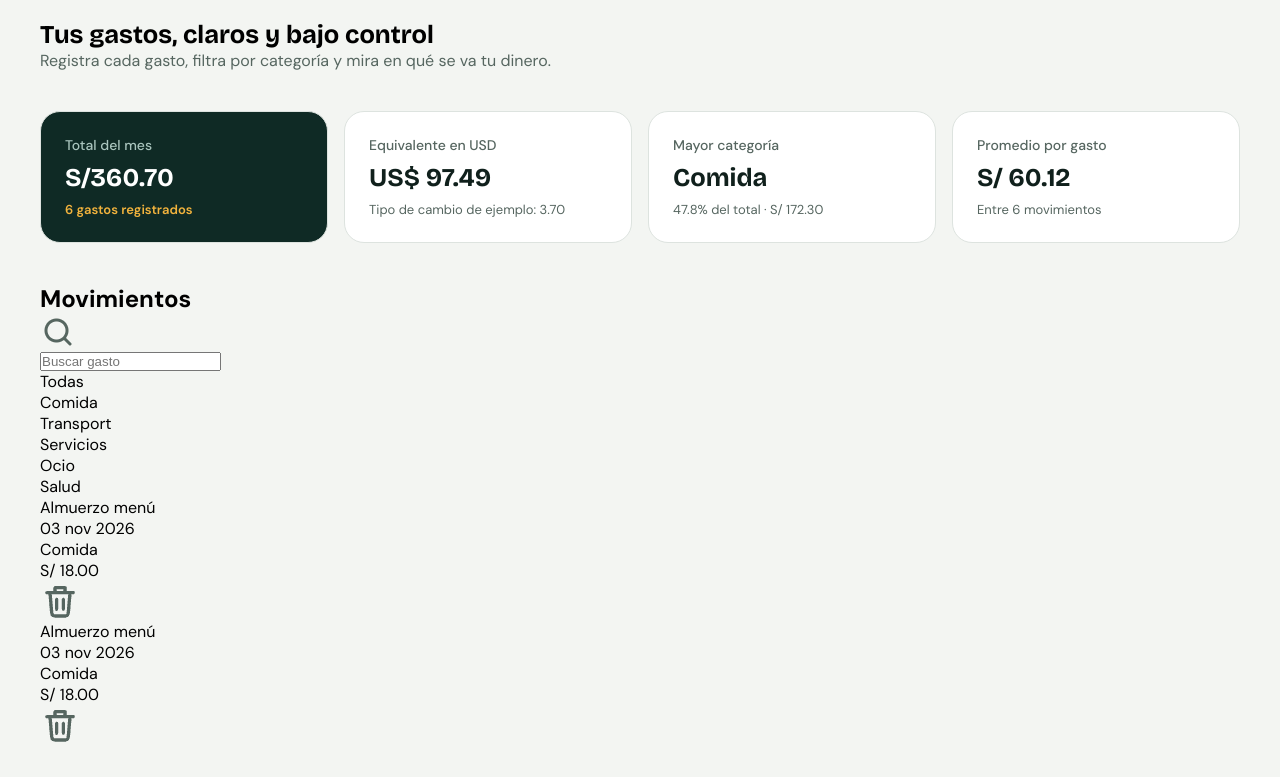
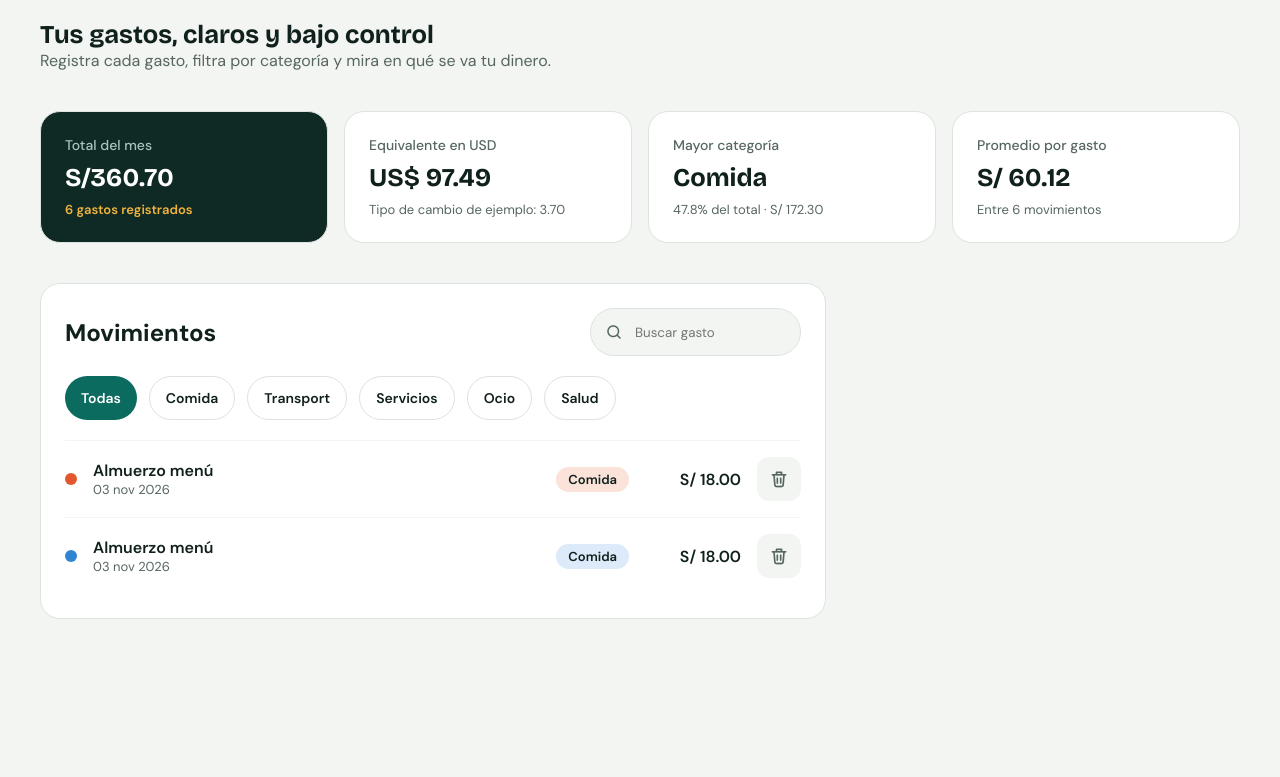
Before and after one commit to HugoSan-Dev/gestor-de-gastos, a plain HTML site: page index.html in a window 1280 px wide. Shown: the part 95-872 px from the top of the page. After the commit the page ends 800 px from the top, so only its background shows below. Drawn offline with nearby package versions, Linux system fonts and the light colour scheme.

Commit message:
chore: Agregando estilos css para la seccion: Movements

```diff
--- a/assets/css/site.css
+++ b/assets/css/site.css
@@ -1,5 +1,6 @@
 .body{
     background-color: var(--color-bg);
+    color: var(--color-text);
 }
 .main{
     max-width: 1440px;
@@ -133,3 +134,170 @@
     font-weight: 400;
     font-size: clamp(12px,2vw,13px);
 }
+
+.movements-actions{
+    display: flex;
+    width: 100%;
+}
+.movements{
+    flex: 1;
+    max-width: 786px;
+    background-color: var(--color-surface);
+    border-radius: var(--radius-2);
+    border: 1px solid  var(--color-border);
+    padding: 24px;
+    display: flex;
+    flex-direction: column;
+    gap: 20px;
+}
+.movements-header{
+    width: 100%;
+    display: flex;
+    justify-content: space-between;
+    align-items: center;
+}
+.section-title{
+    font-family: 'Bricolage Grotesque';
+    font-weight: bold;
+    font-size: clamp(20px,2vw,24px);
+}
+.label-search{
+    display: flex;
+    gap: var(--space-2);
+    border: 1px solid var(--color-border);
+    background-color: var(--color-bg);
+    font-size: 15px;
+    height: 48px;
+    align-items: center;
+    padding: 0px 14px 0px 14px;
+    border-radius: var(--radius-3);
+    font-family: 'DM Sans';
+}
+.label-search > img{
+    height: 18px;
+    width: 18px;
+    object-fit: cover;
+
+}
+.input-search{
+    border: 0;
+    background-color: transparent;
+    font-family: inherit;
+    outline: none;
+}
+.filters{
+    display: flex;
+    gap: var(--space-2);
+    align-items: center;
+}
+.filters-item{
+    padding: 0px 1rem;
+    height: 44px;
+    display: flex;
+    justify-content: center;
+    align-items: center;
+    border-radius: var(--radius-3);
+    border: 1px solid var(--color-border);
+    font-size: clamp(13px,2vw,14px);
+    font-weight: 600;
+    cursor: pointer;
+}
+.filters-item-active{
+    background-color: var(--color-primary);
+    color: var(--color-surface);
+    border: 0px;
+}
+.table{
+    display: flex;
+    flex-direction: column;
+}
+.row{
+    flex: 1;
+    display: flex;
+    gap: var(--space-3);
+    align-items: center;
+    border-top: 1px solid var(--color-bg);
+    padding: 1rem 0rem;
+}
+.row .column:nth-child(4){
+    max-width: 96px;
+    width: 100%;
+}
+.point{
+    width: 12px;
+    height: 12px;
+    border-radius: var(--radius-3);
+}
+
+.row .column:nth-child(2){
+    flex: 1;
+}
+.row .column:nth-child(4){
+    font-weight: 600;
+    font-size: clamp(14px, 2vw, 1rem);
+    text-align: end;
+}
+.row .column:nth-child(5){
+    width: 44px;
+    height: 44px;
+    display: flex;
+    align-items: center;
+    justify-content: center;
+    cursor: pointer;
+    background-color: var(--color-bg);
+    border-radius: var(--radius-1);
+}
+.row .column:nth-child(5):hover{
+    background-color: var(--color-primary-tiny);
+}
+.description{
+    font-size: clamp(14px,2vw,1rem);
+    font-weight: 600;
+}
+.date{
+    font-size: clamp(12px, 2vw, 13px);
+    color: var(--color-text-muted);
+}
+.category{
+    font-size: clamp(12px, 2vw, 13px);
+    font-weight: 600;
+    padding: 4px 12px;
+    border-radius: var(--radius-3);
+}
+
+.icon-delete{
+    height: 20px;
+    width: 20px;
+    object-fit: cover;
+}
+
+.color-meal{
+    background-color: var(--meal);
+}
+.color-transport{
+    background-color: var(--transport);
+}
+.color-transport-chip{
+    background-color: var(--transport-chip);
+}
+.color-meal-chip{
+    background-color: var(--meal-chip);
+}
+.color-services{
+    background-color: var(--services);
+}
+.color-services-chip{
+    background-color: var(--services-chip);
+}
+.color-leisure{
+    background-color: var(--leisure);
+}
+.color-leisure-chip{
+    background-color: var(--leisure-chip);
+}
+.color-health{
+    background-color: var(--health);
+}
+.color-health-chip{
+    background-color: var(--health-chip);
+}
```
